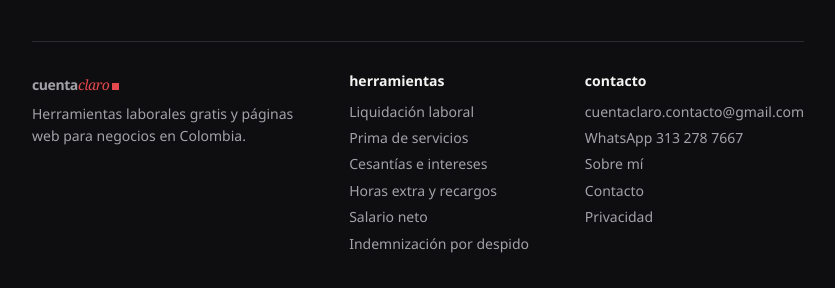
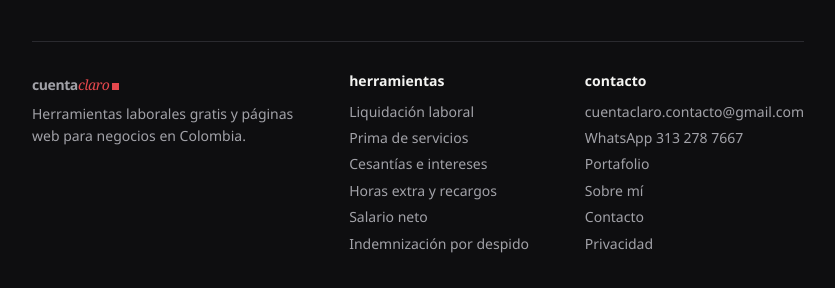
Before and after one commit to Betancourts/CuentaClaro, a plain HTML site: page cesantias.html in a window 1280 px wide. Shown: the part 2379-2667 px from the top of the page, without its empty margins (222-1057 px from the left). Drawn offline with Linux system fonts and the light colour scheme.

Commit message:
Enlace Portafolio en el pie de todas las paginas

```diff
--- a/cesantias.html
+++ b/cesantias.html
@@ -47,7 +47,7 @@
 <h3>¿Los intereses se consignan al fondo?</h3><p>No, se pagan directamente al trabajador.</p>
 <footer class="pie2"><div><a class="logo" href="index.html">cuenta<em>claro</em><span></span></a><p>Herramientas laborales gratis y páginas web para negocios en Colombia.</p></div>
 <div><h4>herramientas</h4><a href="liquidacion.html">Liquidación laboral</a><a href="prima.html">Prima de servicios</a><a href="cesantias.html">Cesantías e intereses</a><a href="horas.html">Horas extra y recargos</a><a href="neto.html">Salario neto</a><a href="indemnizacion.html">Indemnización por despido</a></div>
-<div><h4>contacto</h4><a href="mailto:cuentaclaro.contacto@gmail.com">cuentaclaro.contacto@gmail.com</a><a href="https://wa.me/573132787667?text=Hola,%20quiero%20una%20p%C3%A1gina%20web%20para%20mi%20negocio" target="_blank" rel="noopener">WhatsApp 313 278 7667</a><a href="sobre-mi.html">Sobre mí</a><a href="contacto.html">Contacto</a><a href="privacidad.html">Privacidad</a></div>
+<div><h4>contacto</h4><a href="mailto:cuentaclaro.contacto@gmail.com">cuentaclaro.contacto@gmail.com</a><a href="https://wa.me/573132787667?text=Hola,%20quiero%20una%20p%C3%A1gina%20web%20para%20mi%20negocio" target="_blank" rel="noopener">WhatsApp 313 278 7667</a><a href="portafolio.html">Portafolio</a><a href="sobre-mi.html">Sobre mí</a><a href="contacto.html">Contacto</a><a href="privacidad.html">Privacidad</a></div>
 <p class="legal">Los resultados son aproximados y de carácter informativo. No reemplazan la asesoría de un abogado laboral ni el cálculo oficial de tu empleador.</p></footer>
 </div>
 <div class="flotantes">
```
Also changed, not shown: contacto.html (+1 -1 lines), horas.html (+1 -1 lines), indemnizacion.html (+1 -1 lines), liquidacion.html (+1 -1 lines), neto.html (+1 -1 lines), prima.html (+1 -1 lines), privacidad.html (+1 -1 lines), sobre-mi.html (+1 -1 lines).
